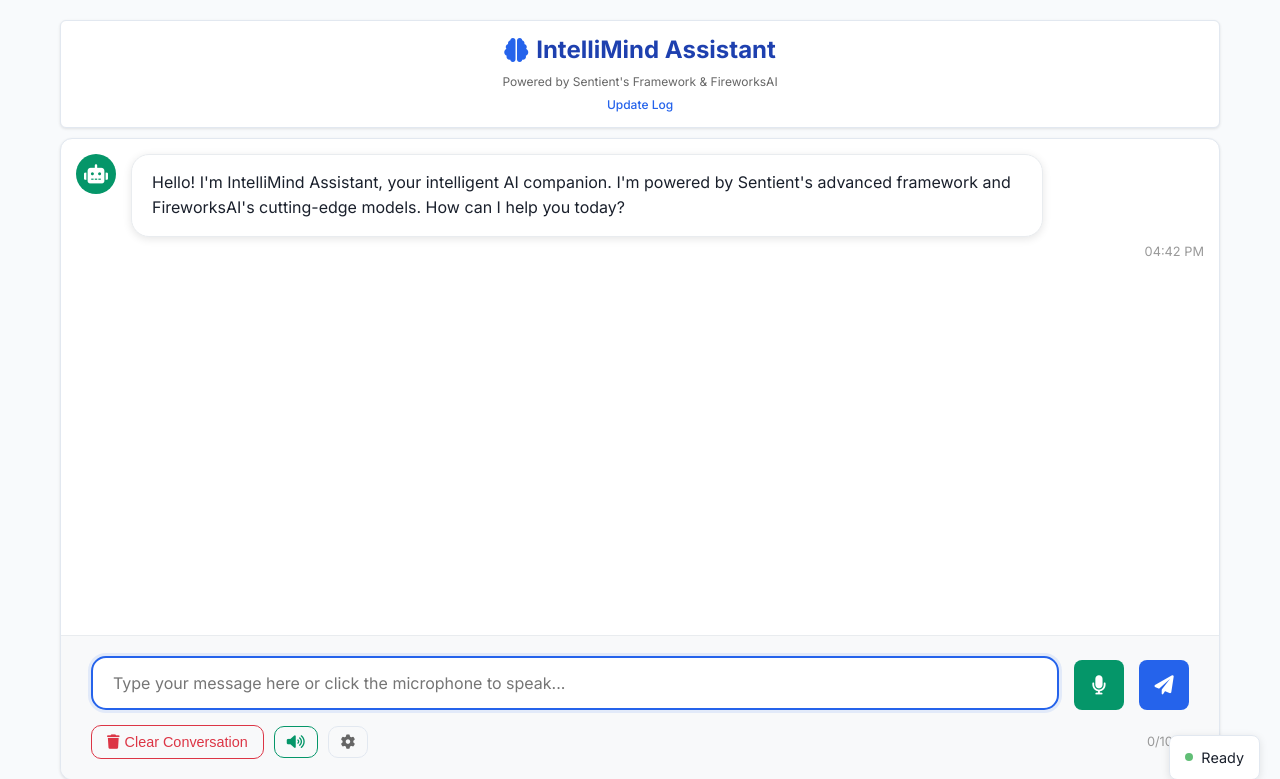
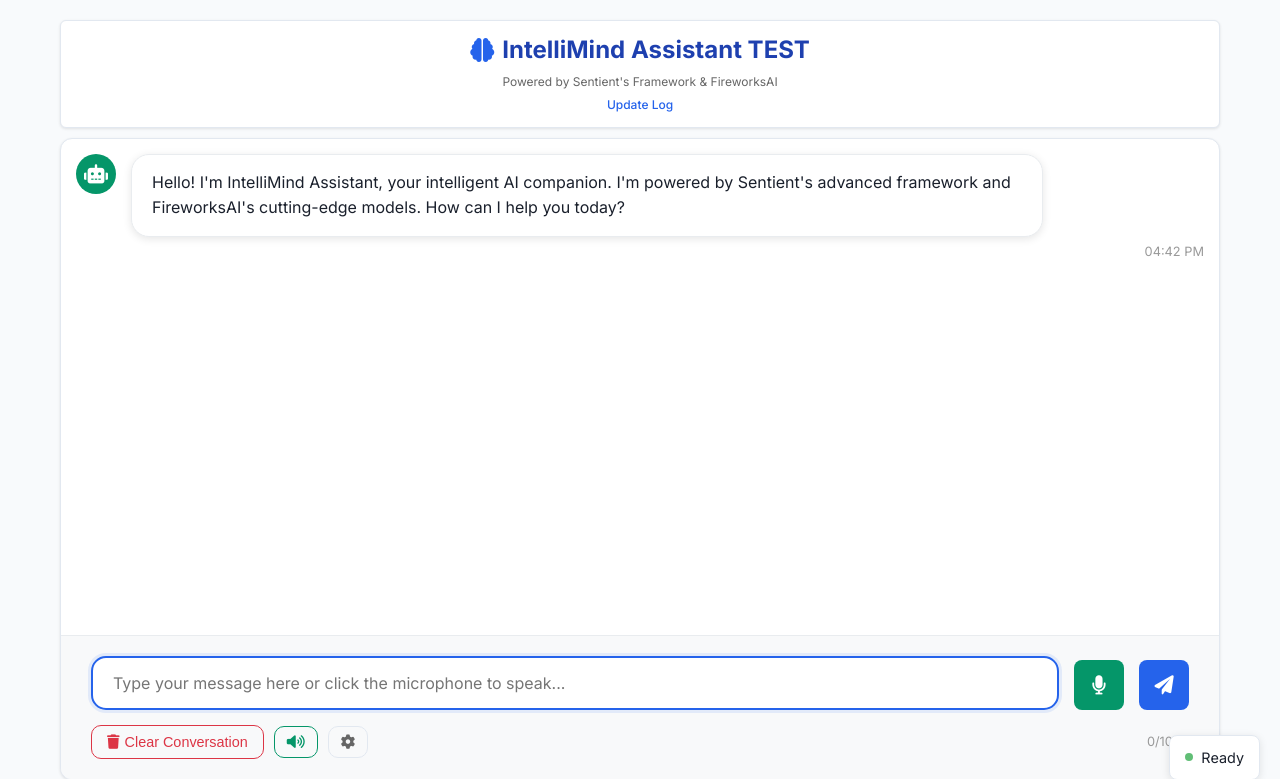
Before and after one commit to marviano/IntelliMind-Assistant, a Flask app: page / in a window 1280 px wide. Shown: the top 779 px of the page. Run offline with Flask 3, Linux system fonts and the light colour scheme.

Commit message:
Update index.html

```diff
--- a/templates/index.html
+++ b/templates/index.html
@@ -15,7 +15,7 @@
             <div class="header-content">
                 <div class="logo">
                     <i class="fas fa-brain"></i>
-                    <h1>IntelliMind Assistant</h1>
+                    <h1>IntelliMind Assistant TEST</h1>
                 </div>
                 <div class="subtitle">
                     <span>Powered by Sentient's Framework & FireworksAI</span>
```
